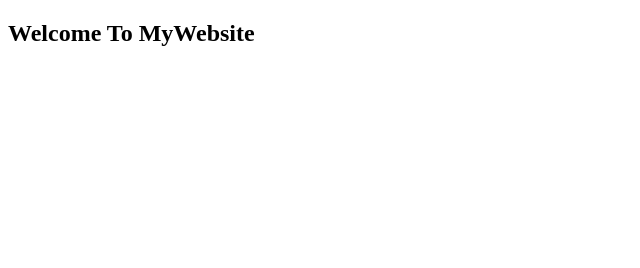
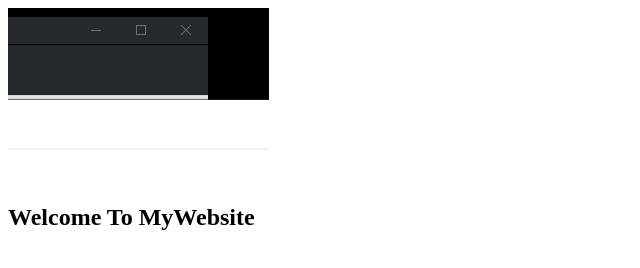
Before and after one commit to AChuLy/DayCalculate, a plain HTML site: page index.html in a window 1280 px wide. Shown: the whole page, without its empty margins (0-640 px from the left). Drawn offline with Linux system fonts and the light colour scheme.

Commit message:
add code img to website

```diff
--- a/index.html
+++ b/index.html
@@ -4,5 +4,6 @@
 	<title>TEst for GITHUB MINI COURSE</title>
 </head>
 <body>
+	<img src="1.png"/>
 	<h2>Welcome To MyWebsite</h2>
 </body>
```
